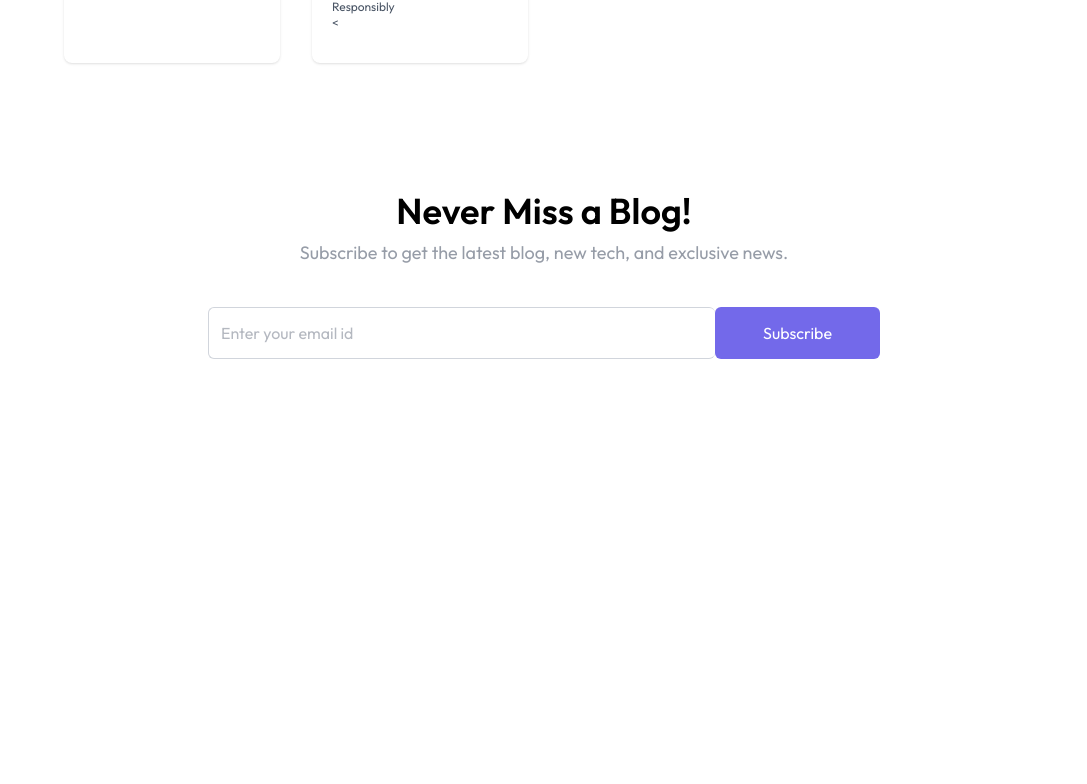
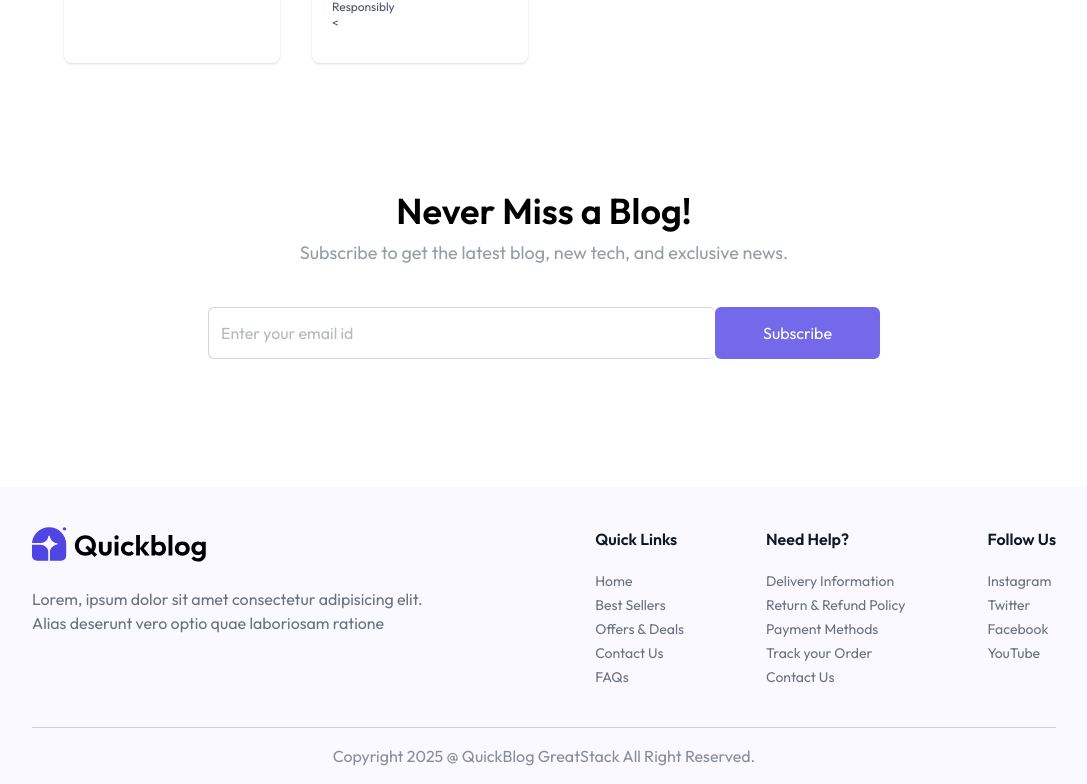
Before and after one commit to RaunakMishr/ThinkScribe, a React (Vite) app in the folder client/: page / in a window 1280 px wide. Shown: the part 1642-2426 px from the top of the page, without its empty margins (96-1183 px from the left). Before the commit the page ends 2129 px from the top, so only its background shows below. Built offline with nearby package versions, Linux system fonts and the light colour scheme.

Commit message:
Footer updated

```diff
--- /dev/null
+++ b/client/src/components/Footer.jsx
@@ -0,0 +1,38 @@
+import React from 'react'
+import { assets, footer_data } from '../assets/assets';
+
+const Footer = () => {
+  return (
+    <div className='px-6 md:px-16 lg:px-24 xl:px-32 bg-primary/3'>
+        <div className='flex flex-col md:flex-row items-start justify-between ga-10 py-10 border-b border-gray-500/30 text-gray-500'>
+
+            <div>
+                <img src={assets.logo} alt="logo"  className='w-32 sm:w-44'/>
+                <p className='max-w-[410px] mt-6'>Lorem, ipsum dolor sit amet consectetur adipisicing elit. Alias deserunt vero optio quae laboriosam ratione
+                </p>
+            </div>
+
+            <div className='flex flex-wrap justify-between w-full md:w-[45%] gap-5'>
+                {footer_data.map((section, index)=>(
+                    <div key={index}>
+                        <h3 className='font-semibold text-base text-gray-900 md:mb-5 mb-2'>{section.title}</h3>
+                        <ul className='text-sm space-y-1'>
+                            {section.links.map((link,i)=>(
+                                <li key={i}>
+                                    <a href="#" className='hover:underline transition'>
+                                        {link}</a>
+
+                                </li>
+                            ))}
+                        </ul>
+
+                    </div>
+                ))}
+            </div>
+        </div>
+        <p className='py-4 text-center text-sm md:text-base text-gray-500/80'>Copyright 2025 @ QuickBlog GreatStack All Right Reserved.</p>
+    </div>
+  )
+}
+
+export default Footer;
--- a/client/src/pages/Home.jsx
+++ b/client/src/pages/Home.jsx
@@ -3,6 +3,7 @@
 import Header from '../components/Header';
 import BlogList from '../components/BlogList';
 import Newsletter from '../components/Newsletter';
+import Footer from '../components/Footer';
 const Home = ()=>{
     return(
         <>
@@ -10,6 +11,7 @@
             <Header/>
             <BlogList/>
             <Newsletter/>
+            <Footer/>
         </>
     )
 }
```
